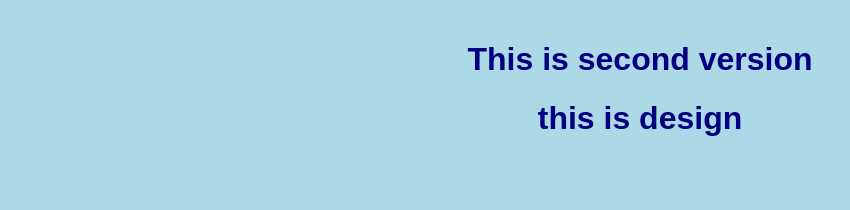
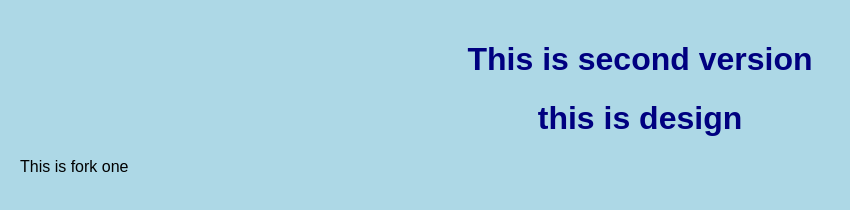
Before and after one commit to IshwariShinde8772/demo, a plain HTML site: page index.html in a window 1280 px wide. Shown: the whole page, without its empty margins (0-850 px from the left). Drawn offline with Linux system fonts and the light colour scheme.

Commit message:
fork adding p

```diff
--- a/index.html
+++ b/index.html
@@ -9,6 +9,7 @@
 <body>
     <h1>This is second version</h1>
     <h1>this is design</h1>
+    <p>This is fork one</p>
 
 
 </body>
```
